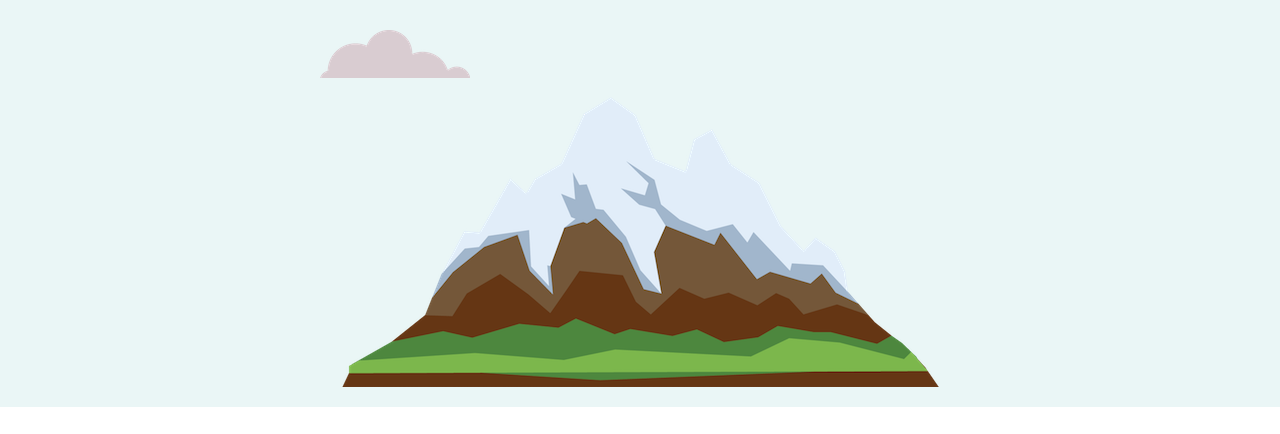
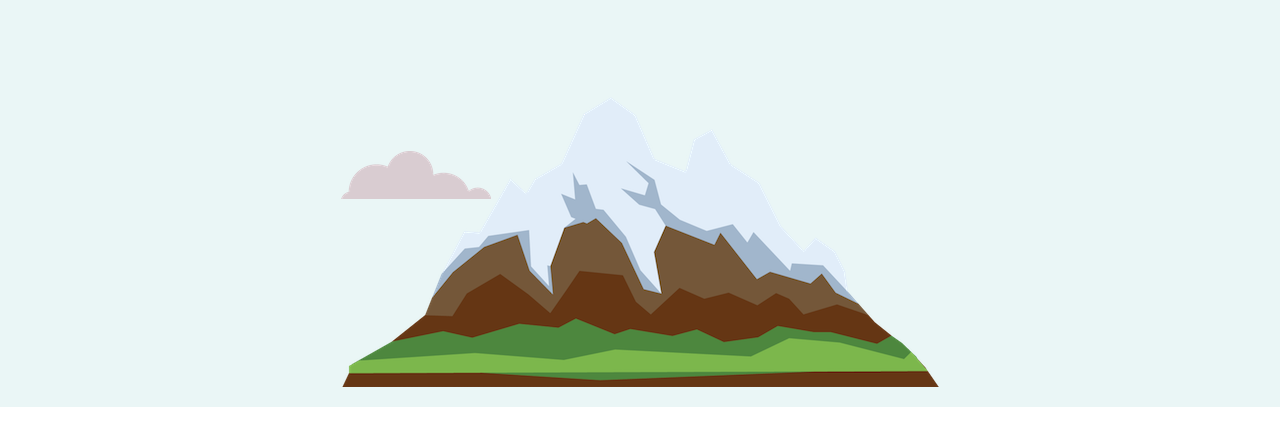
Before and after one commit to Sathvika30/Personal-site, a plain HTML site: page index.html in a window 1280 px wide. Shown: the part 361-795 px from the top of the page. Drawn offline with Linux system fonts and the light colour scheme; a web font is replaced by a local one.

Commit message:
Update styles.css

```diff
--- a/CSS/styles.css
+++ b/CSS/styles.css
@@ -113,7 +113,7 @@ a:hover{
 
 .cloud2 {
   position: absolute;
-  left: 25%;
+  bottom: 30%;
 }
 
 .cloud1 {
```
